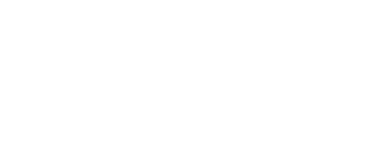
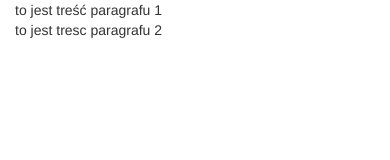
Before and after one commit to DomiGnh/bootstrap.cwiczenia, a plain HTML site: page index.html in a window 390 px wide. Drawn offline with Linux system fonts and the light colour scheme.

Commit message:
dzielenie na 2 polowy col-6

```diff
--- a/index.html
+++ b/index.html
@@ -14,6 +14,17 @@
 <link rel="stylesheet" href="css/main.css">
 </head>
 <body>
+
+  <div class="container" id="test">
+      <div class="row">
+          <div class="col-sm-6 col-lg-6">
+              to jest treść paragrafu 1
+          </div>
+          <div class="col-sm-6 col-lg-6">
+            to jest tresc paragrafu 2
+          </div>
+      </div>
+  </div>
 
 
 
```
